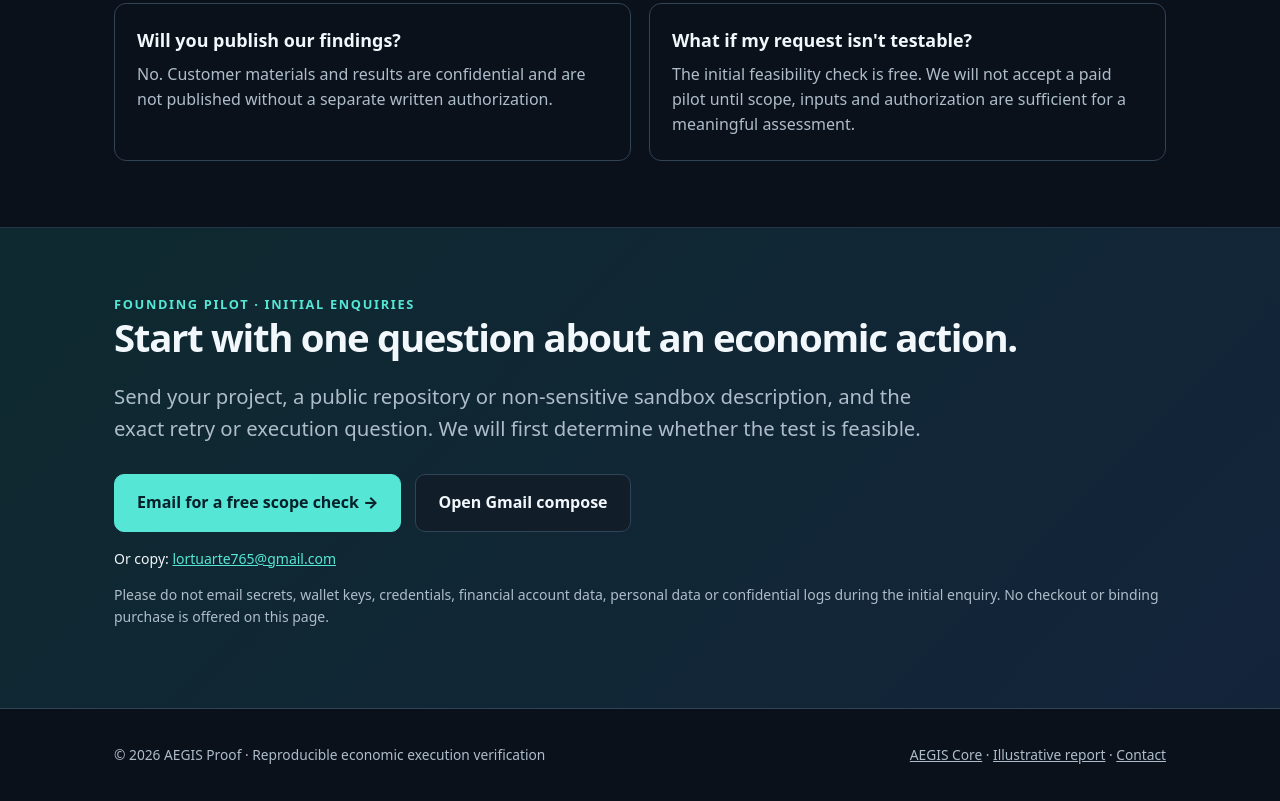
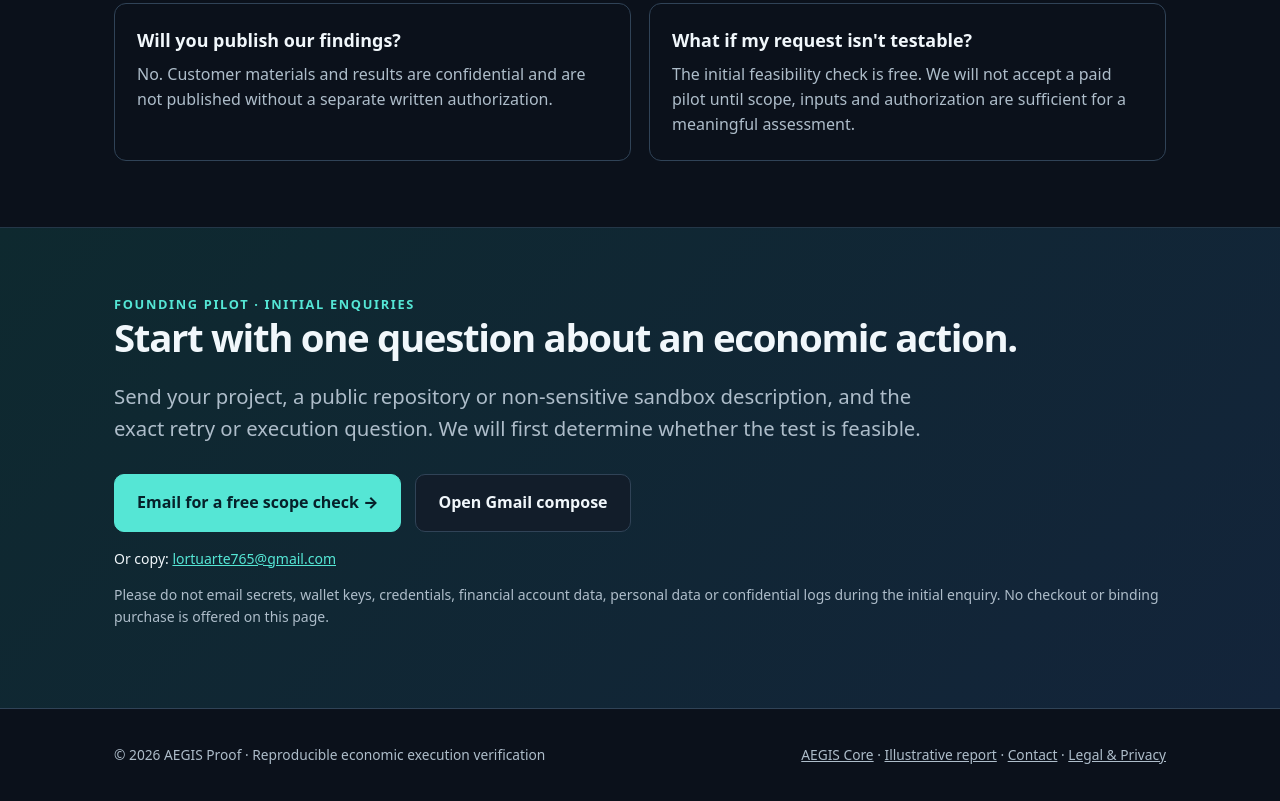
Before and after one commit to LortuArte/aegis-sdk, a plain HTML site: page scan.html in a window 1280 px wide. Shown: the part 4734-5535 px from the top of the page. Drawn offline with Linux system fonts and the light colour scheme.

Commit message:
Add legal and privacy link to AEGIS Proof footer
Added a link to the legal and privacy policy in the footer.

```diff
--- a/scan.html
+++ b/scan.html
@@ -166,5 +166,5 @@
 <section id="faq"><div class="wrap"><div class="kicker">Frequently asked</div><h2>Common questions</h2><div class="faq"><article><h3>What if you find no bug?</h3><p>You still receive the tested observations and a narrowly worded PASS or UNKNOWN as supported by the evidence. Finding a defect is not guaranteed.</p></article><article><h3>What exactly costs €149?</h3><p>One accepted founding-pilot assessment, not an unlimited audit. A written proposal confirms the exact scope, final tax treatment and payment terms before any paid work.</p></article><article><h3>Can you test production?</h3><p>Not under this founding pilot. Tests need explicit written authorization and non-production materials. No production secrets or real funds.</p></article><article><h3>Does the price include a fix?</h3><p>No. You get an evidence-based diagnosis and recommendations. Remediation would require a separate agreement.</p></article><article><h3>Will you publish our findings?</h3><p>No. Customer materials and results are confidential and are not published without a separate written authorization.</p></article><article><h3>What if my request isn't testable?</h3><p>The initial feasibility check is free. We will not accept a paid pilot until scope, inputs and authorization are sufficient for a meaningful assessment.</p></article></div></div></section>
 <section id="contact" class="end"><div class="wrap"><div class="kicker">Founding pilot · initial enquiries</div><h2>Start with one question about an economic action.</h2><p class="lead">Send your project, a public repository or non-sensitive sandbox description, and the exact retry or execution question. We will first determine whether the test is feasible.</p><div class="btns"><a class="btn primary" href="mailto:lortuarte765@gmail.com?subject=AEGIS%20Proof%20-%20free%20scope%20check&amp;body=Company%2Fproject%3A%0APublic%20repo%20or%20sandbox%20description%3A%0AOne%20execution%20path%3A%0ATechnical%20question%3A%0A">Email for a free scope check →</a><a class="btn" href="https://mail.google.com/mail/?view=cm&amp;fs=1&amp;to=lortuarte765%40gmail.com&amp;su=AEGIS%20Proof%20-%20free%20scope%20check" target="_blank" rel="noopener noreferrer">Open Gmail compose</a></div><p class="small">Or copy: <a href="mailto:lortuarte765@gmail.com">lortuarte765@gmail.com</a></p><p class="small muted">Please do not email secrets, wallet keys, credentials, financial account data, personal data or confidential logs during the initial enquiry. No checkout or binding purchase is offered on this page.</p></div></section>
 </main>
-<footer class="footer"><div class="wrap"><span>© 2026 AEGIS Proof · Reproducible economic execution verification</span><span><a href="/">AEGIS Core</a> · <a href="sample-report.html">Illustrative report</a> · <a href="mailto:lortuarte765@gmail.com">Contact</a></span></div></footer>
+<footer class="footer"><div class="wrap"><span>© 2026 AEGIS Proof · Reproducible economic execution verification</span><span><a href="/">AEGIS Core</a> · <a href="sample-report.html">Illustrative report</a> · <a href="mailto:lortuarte765@gmail.com">Contact</a> · <a href="/legal-privacy.html">Legal &amp; Privacy</a></span></div></footer>
 </body></html>
```
